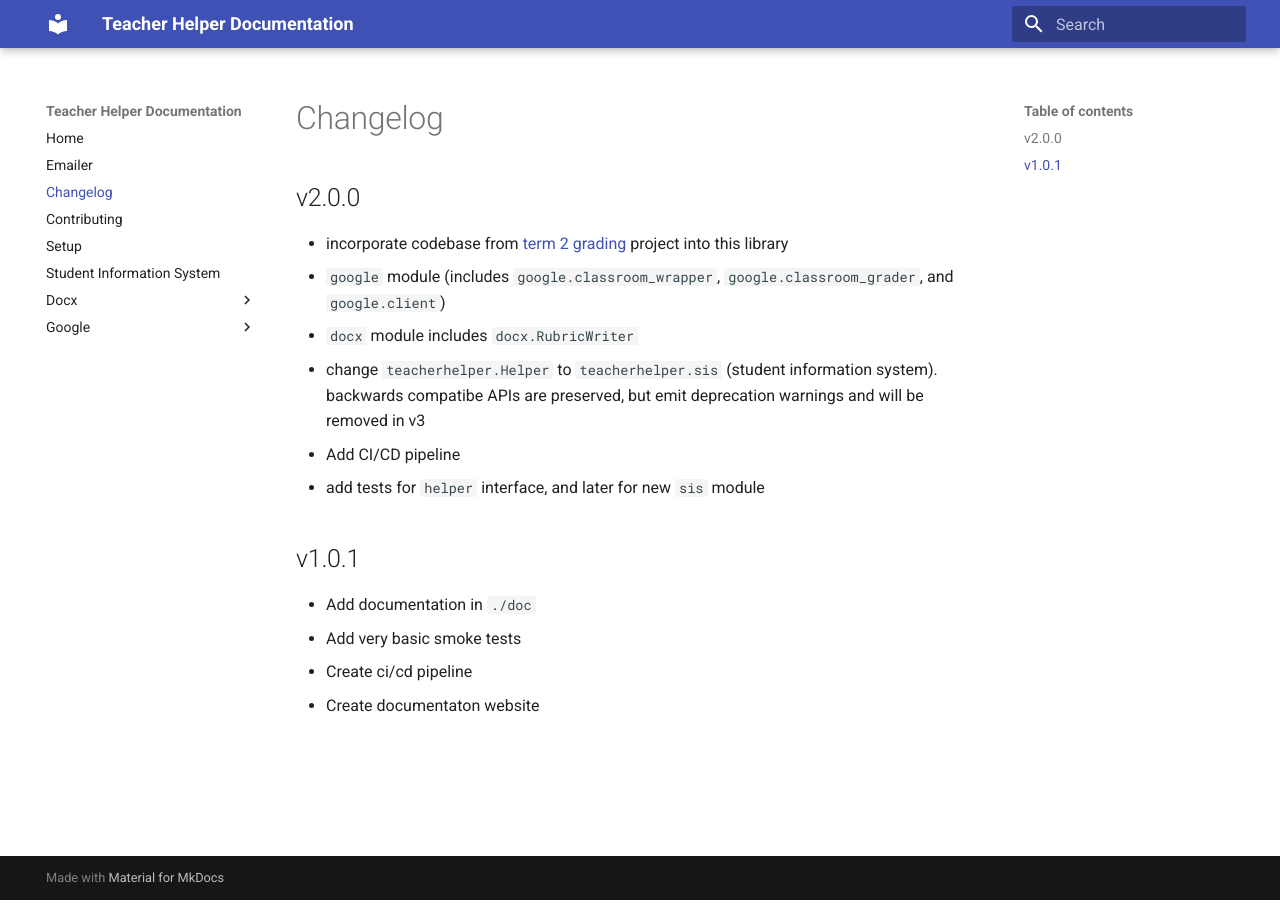
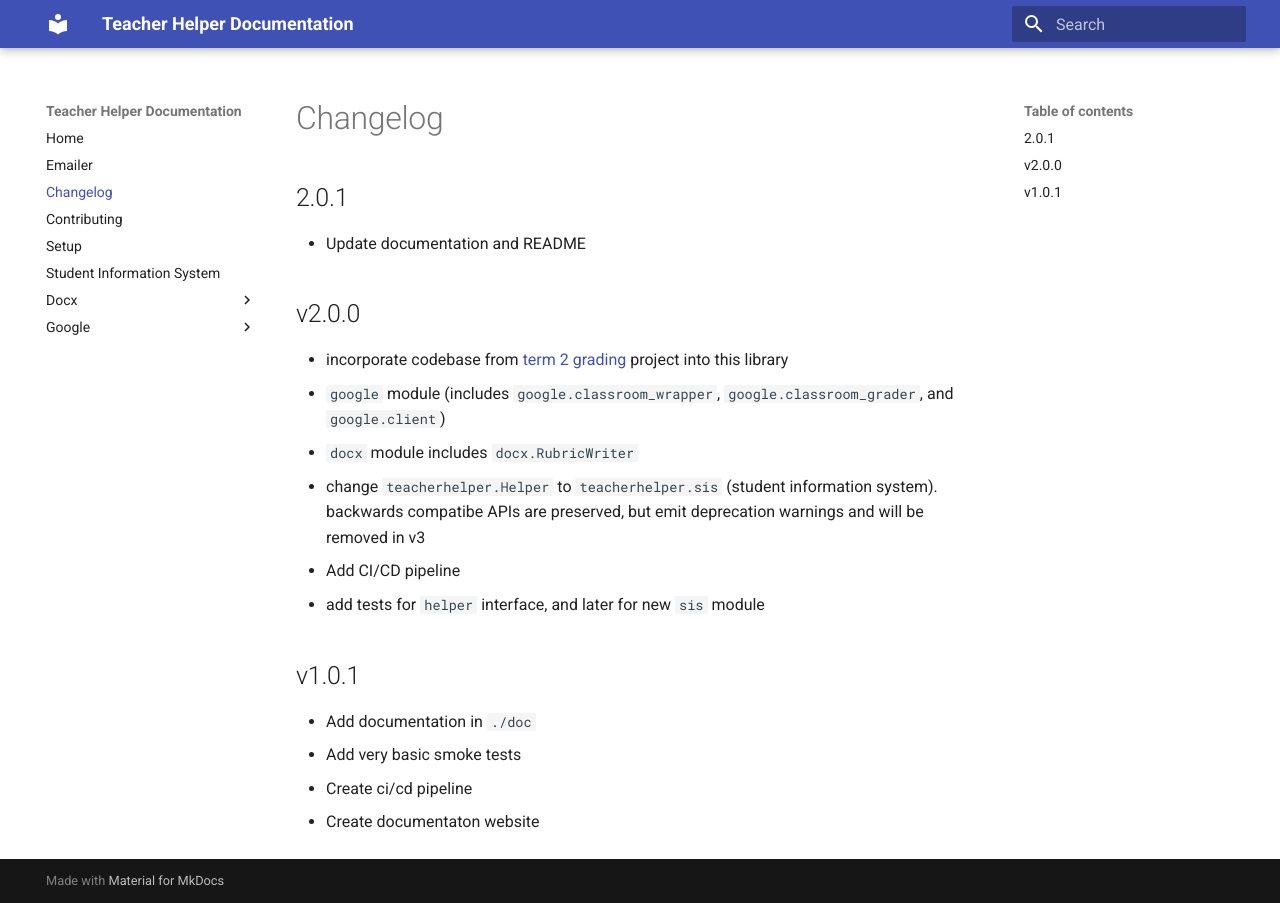
Before and after one commit to jdevries3133/teacher_helper, an MkDocs documentation site: the page built from docs/changelog.md, in a window 1280 px wide. Built offline with MkDocs 1.6.1 and Material for MkDocs 9.7.7, drawn with Linux system fonts in a browser that asks for light colours.

Commit message:
v2.0.1 changelog

```diff
--- a/docs/changelog.md
+++ b/docs/changelog.md
@@ -1,4 +1,8 @@
 # Changelog
+
+## 2.0.1
+
+- Update documentation and README
 
 ## v2.0.0
 
```
